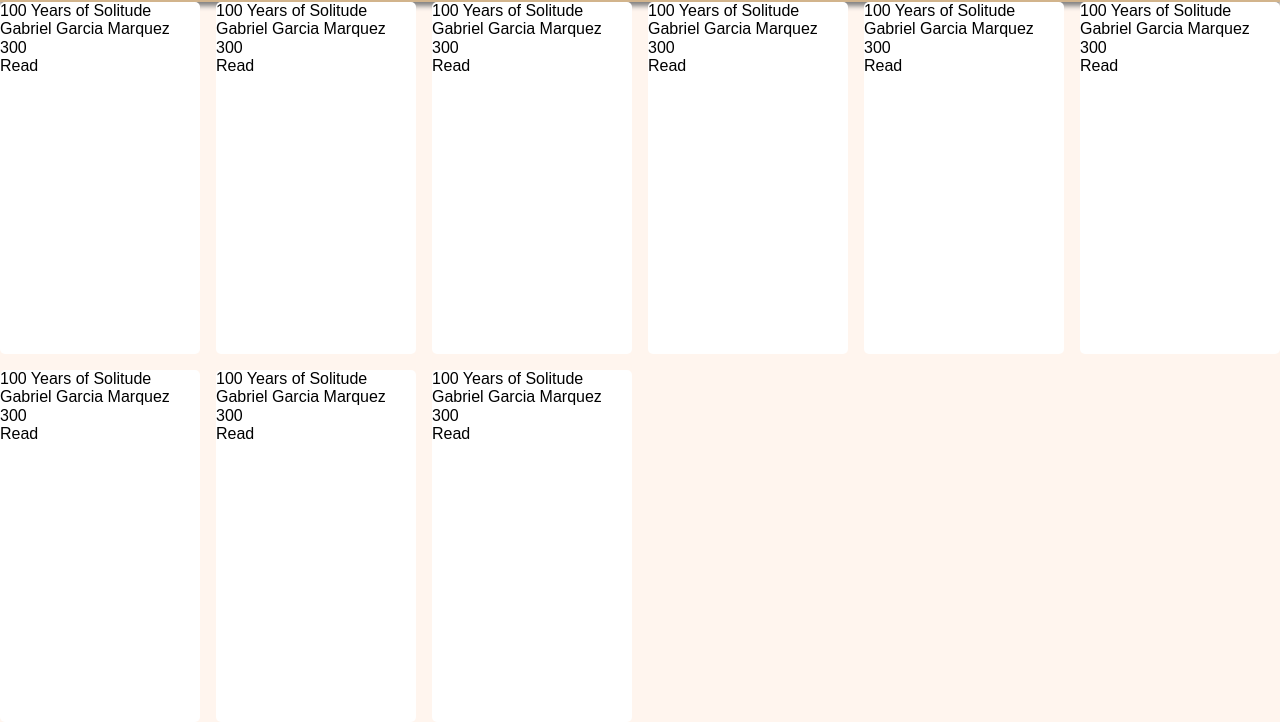
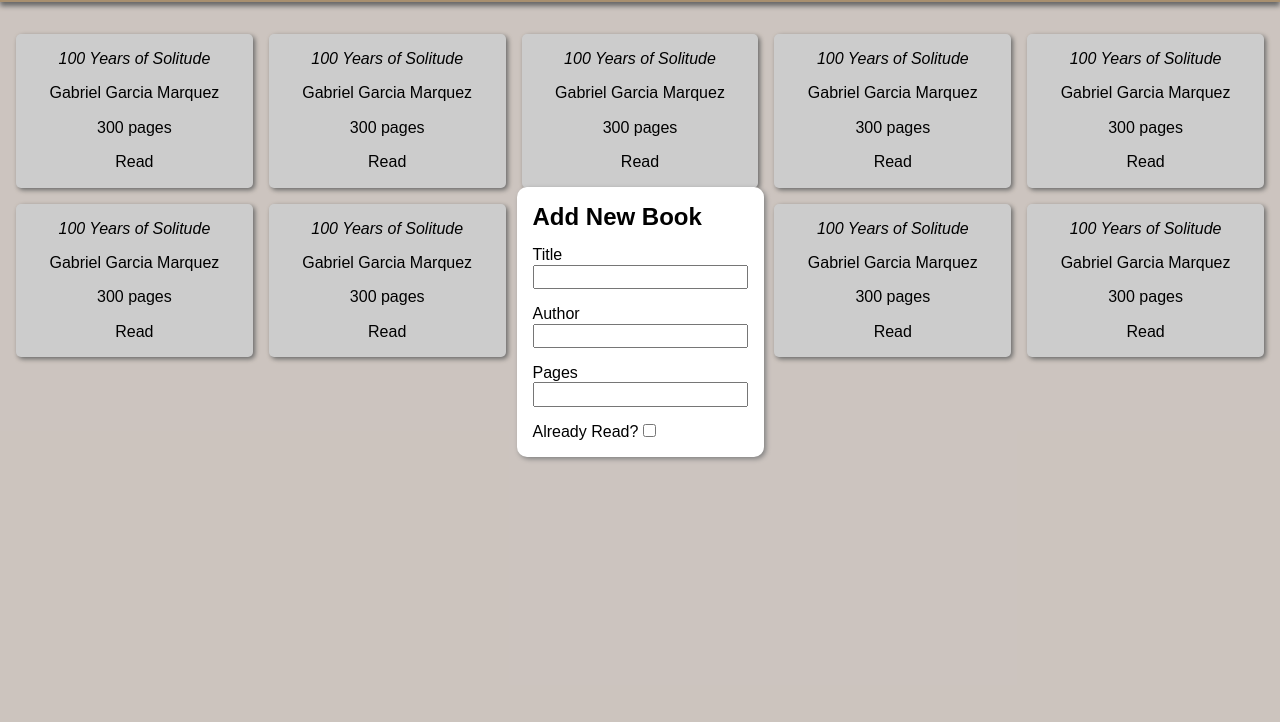
Before and after one commit to macnalley/book-library, a website: page index.html in a window 1280 px wide. Shown: the part 78-800 px from the top of the page. Drawn offline with nearby package versions, Linux system fonts and the light colour scheme.

Commit message:
"Add Book" form CSS.

```diff
--- a/css/style.css
+++ b/css/style.css
@@ -41,7 +41,7 @@ header > h1 {
     font-size: 2.7rem;
 }
 
-header > button {
+#add-book {
     border: 0px;
     border-radius: .6rem;
     font-size: 2rem;
@@ -51,14 +51,54 @@ header > button {
 }
 
 main {
+    padding: 2rem 1rem;
     grid-area: main;
-
     display: grid;
     gap: 1rem;
     grid-template-columns: repeat(auto-fit, minmax(200px, 1fr));
+    align-items: start;
+    align-content: start;
 }
 
 .book-card {
+    background-color:white;
+    border-radius: 5px;
+    padding: 0px 5px;
+    text-align: center;
+    box-shadow: 2px 2px 5px gray;
+}
+
+.book-card > p {
+    margin: 1rem 0rem;
+}
+
+.book-title {
+    font-style: italic;
+}
+
+.pop-up {
+    position: absolute;
+    height: 100vh;
+    width: 100vw;
+    background-color: rgba(0, 0, 0, .2);
+    display: grid;
+    place-items: center;
+}
+
+.pop-up > form {
+    padding: 1rem;
+    border-radius: 10px;
     background-color: white;
-    border-radius: 5px;
+    display: flex;
+    flex-direction: column;
+    box-shadow: 2px 2px 5px gray;
+
 }
+
+form > div {
+    margin-top: 1rem;
+}
+
+label {
+    margin-top: 1rem;
+}
--- a/index.html
+++ b/index.html
@@ -10,8 +10,24 @@
 <body>
     <header>
         <h1>Library</h1>
-        <button>+</button>
+        <button id="add-book">+</button>
     </header>
-    <main></main>
+    <main>
+    </main>
+    <div class="pop-up">
+        <form>
+            <h2>Add New Book</h2>
+            <label for="title">Title</label>
+            <input type="text" id="title">
+            <label for="author">Author</label>
+            <input type="text" id="author">
+            <label for="pages">Pages</label>
+            <input type="number" id="pages">
+            <div>
+                <label for="read">Already Read?</label>
+                <input type="checkbox" id="read">
+            </div>
+        </form>
+    </div>
 </body>
 </html>
--- a/scripts/script.js
+++ b/scripts/script.js
@@ -1,11 +1,14 @@
 // DOM methods
 function UI() {
   this.main = document.querySelector('main');
+  const addBtn = document.querySelector('#add-book');
+  // addBtn.addEventListener('onClick', )
 }
 
 function propertyToPara(book, property) {
   const p = document.createElement('p');
   p.textContent = book[property];
+  if (property === 'pages') p.textContent += ' pages';
   return p;
 }
 
@@ -32,7 +35,7 @@ UI.prototype.addBook = function (book) {
   bookCard.classList.add('book-card');
 
   const title = propertyToPara(book, 'title');
-  title.classList.add('ital');
+  title.classList.add('book-title');
   const author = propertyToPara(book, 'author');
   const pages = propertyToPara(book, 'pages');
   const isRead = isReadSwitch(propertyToPara(book, 'isRead'));
@@ -68,7 +71,7 @@ const library = new Library();
 const ui = new UI();
 
 // Temp books
-for (let i = 1; i < 10; i += 1) {
+for (let i = 1; i <= 10; i += 1) {
   const book = new Book('100 Years of Solitude', 'Gabriel Garcia Marquez', 300, true);
   library.addBook(book);
 }
```
